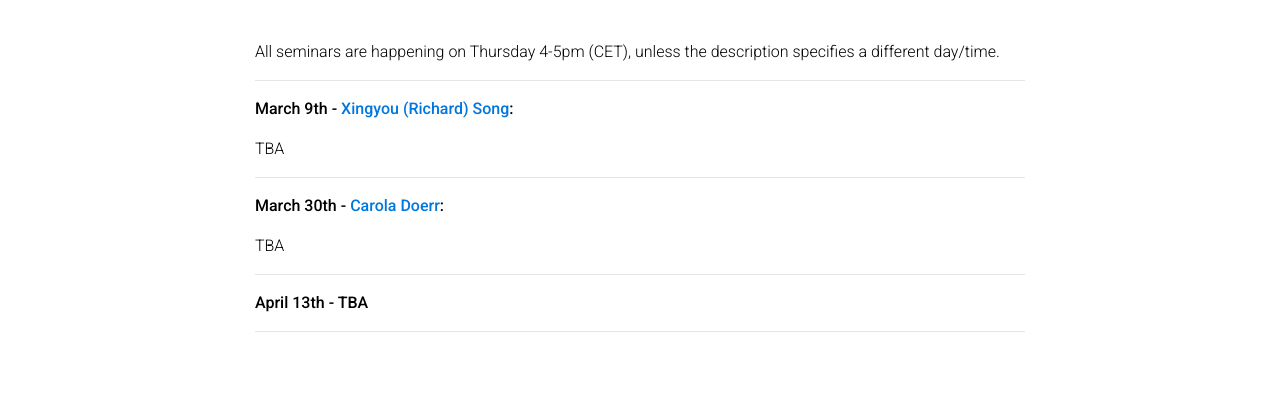
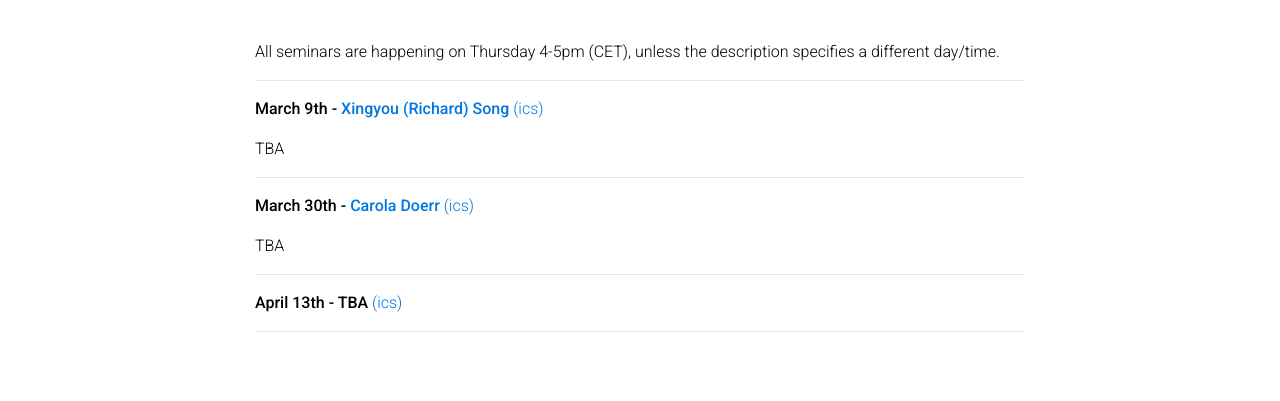
Before and after one commit to AutoML-Seminars/AutoML-Seminars.github.io, a Jekyll site: the page built from _pages/schedule.md, in a window 1280 px wide. Shown: the part 145-546 px from the top of the page. Built offline with Jekyll 4.4.1, drawn with Linux system fonts in a browser that asks for light colours; comment, search, counter and statistics services are not loaded; a style sheet for code colours, icons or effects is not loaded.

Commit message:
add calendar invites

```diff
--- a/_pages/schedule.md
+++ b/_pages/schedule.md
@@ -12,18 +12,20 @@ All seminars are happening on Thursday 4-5pm (CET), unless the description speci
 
 ----------
 
-**March 9th - [Xingyou (Richard) Song](https://xingyousong.github.io/):**
+**March 9th - [Xingyou (Richard) Song](https://xingyousong.github.io/)** [(ics)](../assets/ics/automl_seminar_march_9.ics)
 
 TBA
 
 ----------
 
-**March 30th - [Carola Doerr](https://webia.lip6.fr/~doerr/):**
+**March 30th - [Carola Doerr](https://webia.lip6.fr/~doerr/)** [(ics)](../assets/ics/automl_seminar_march_30.ics)
+
 
 TBA
 
 ----------
 
-**April 13th - TBA**
+**April 13th - TBA** [(ics)](../assets/ics/automl_seminar_april_13.ics)
+
 
 ----------
```
Also changed, not shown: 3 other files.
